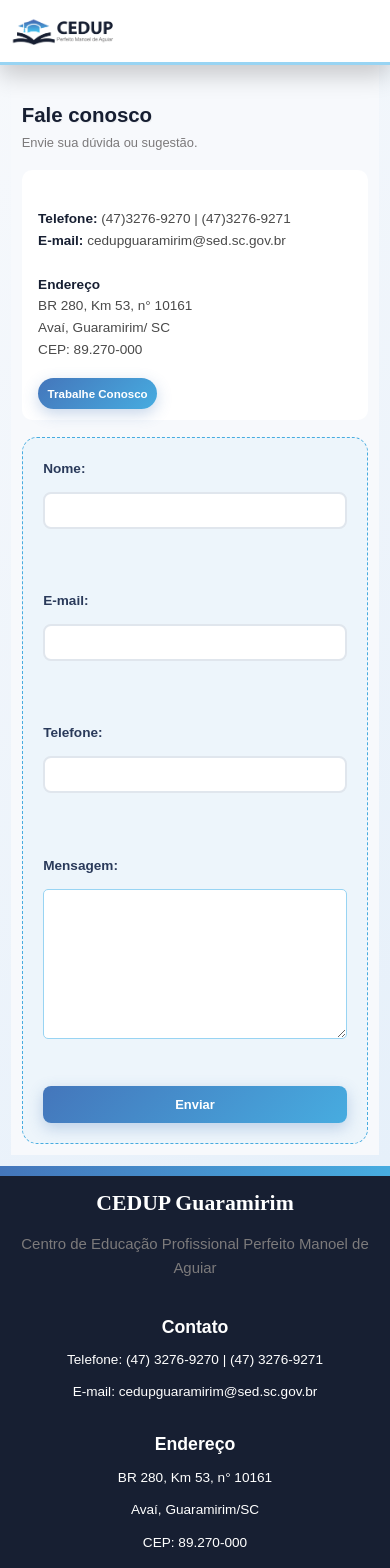
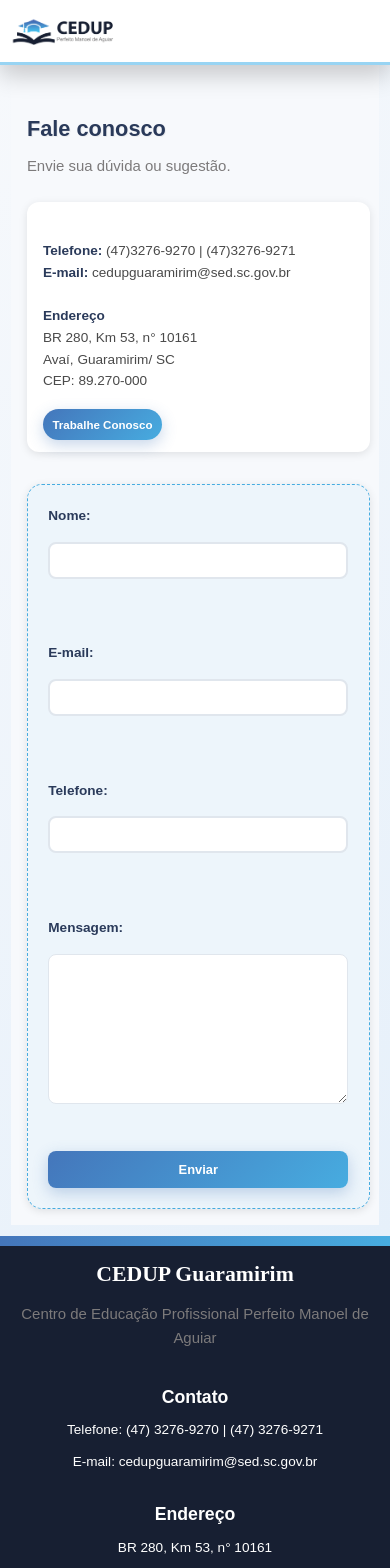
Before and after one commit to CEDUPPerfeitoManoelDeAguiar/site-cedup, a React (Create React App) app: page /contato in a window 390 px wide. Shown: the top 1568 px of the page. Built offline with nearby package versions, Linux system fonts and the light colour scheme; some icons are missing.

Commit message:
responsividade teste

```diff
--- a/src/Pages/FaleConosco/style.css
+++ b/src/Pages/FaleConosco/style.css
@@ -132,14 +132,14 @@
   max-width: 100%;
 }
 .submenu {
-  padding: var(--space-sm);
-  background-color: var(--color-secondary);
-  color: var(--color-white);
-  border-radius: var(--radius-md);
+  padding: 12px 24px;
+  background-color: #4476bb;
+  color: white;
+  border-radius: 25px;
   font-weight: 600;
   text-align: center;
-  width: 100%;
-  transition: var(--transition-fast);
+  transition: all 0.3s ease;
+  white-space: nowrap;
 }
 
 .submenu:hover {
@@ -149,105 +149,139 @@
 }
 
 .site-content {
-  padding: var(--space-sm);
-  width: 100%;
-  box-sizing: border-box;
+  max-width: 1200px;
+  margin: 0 auto;
+  padding: 24px;
 }
 
+
 .divisões {
-  display: flex;
-  flex-direction: column;
-  gap: var(--space-md);
-  margin-top: var(--space-md);
+  display: grid;
+  grid-template-columns: 1fr 1fr;
+  gap: 32px;
+  margin-top: 24px;
 }
 
 .títulos h1 {
-  color: var(--color-primary);
-  font-size: 1.5rem;
-  margin-bottom: var(--space-xs);
+  color: #2a3a5a;
+  font-size: 2rem;
+  margin-bottom: 12px;
 }
 
 .títulos p {
-  color: var(--color-text-light);
-  font-size: 0.95rem;
-  margin-bottom: var(--space-md);
+  color: #7c7a7b;
+  font-size: 1.1rem;
+  margin-bottom: 24px;
 }
 
 
 .item-contato, .quadro-contato {
-  background: var(--color-white);
-  padding: var(--space-md);
-  border-radius: var(--radius-md);
-  box-shadow: var(--shadow-xs);
+  background: white;
+  padding: 24px;
+  border-radius: 12px;
+  box-shadow: 0 2px 8px rgba(0,0,0,0.1);
   line-height: 1.6;
 }
 
 .item-contato b {
-  color: var(--color-primary);
+  color: #2a3a5a;
 }
 
 .cadastro {
   display: flex;
   flex-direction: column;
-  gap: var(--space-sm);
+  gap: 16px;
 }
 
 .field {
   display: flex;
   flex-direction: column;
-  gap: var(--space-xs);
+  gap: 8px;
 }
 
 .field label {
   font-weight: 600;
-  color: var(--color-primary);
+  color: #2a3a5a;
 }
 
 .field input,
 .field textarea {
-  padding: var(--space-xs) var(--space-sm);
-  font-size: 0.95rem;
+  padding: 12px;
+  border: 1px solid #e0e6ed;
+  border-radius: 8px;
+  transition: all 0.3s ease;
 }
-
 
 .field input:focus,
 .field textarea:focus {
   outline: none;
-  border-color: var(--color-secondary);
-  box-shadow: 0 0 0 2px rgba(71, 172, 224, 0.2);
+  border-color: #47ace0;
+  box-shadow: 0 0 0 2px rgba(71,172,224,0.2);
+}
+
+.field textarea {
+  min-height: 150px;
+  resize: vertical;
 }
 
 input[type="submit"] {
-  width: 100%;
-  padding: var(--space-sm);
-  font-size: 1rem;
+  background-color: #4476bb;
+  color: white;
+  border: none;
+  padding: 12px 24px;
+  border-radius: 25px;
+  font-weight: 600;
+  cursor: pointer;
+  transition: all 0.3s ease;
+  align-self: flex-start;
 }
 
-@media (min-width: 768px) {
+input[type="submit"]:hover {
+  background-color: #2a3a5a;
+  transform: translateY(-2px);
+  box-shadow: 0 4px 12px rgba(0,0,0,0.15);
+}
+
+@media (max-width: 768px) {
   .menu_sobre {
-    flex-direction: row;
-    flex-wrap: wrap;
-    justify-content: center;
-    gap: var(--space-md);
+    flex-direction: column;
+    align-items: center;
   }
 
   .submenu {
-    width: auto;
-    min-width: 160px;
-    padding: var(--space-sm) var(--space-md);
+    width: 100%;
+    max-width: 300px;
   }
 
   .divisões {
-    flex-direction: row;
-    gap: var(--space-lg);
+    grid-template-columns: 1fr;
   }
 
   .títulos h1 {
     font-size: 1.8rem;
   }
 
+  input[type="submit"] {
+    width: 100%;
+  }
+}
+
+@media (max-width: 480px) {
+  .site-content {
+    padding: 16px;
+  }
+
+  .títulos h1 {
+    font-size: 1.6rem;
+  }
+
+  .item-contato, .quadro-contato {
+    padding: 16px;
+  }
+
+  .field input,
   .field textarea {
-    min-height: 120px;
+    padding: 10px;
   }
 }
 
```
